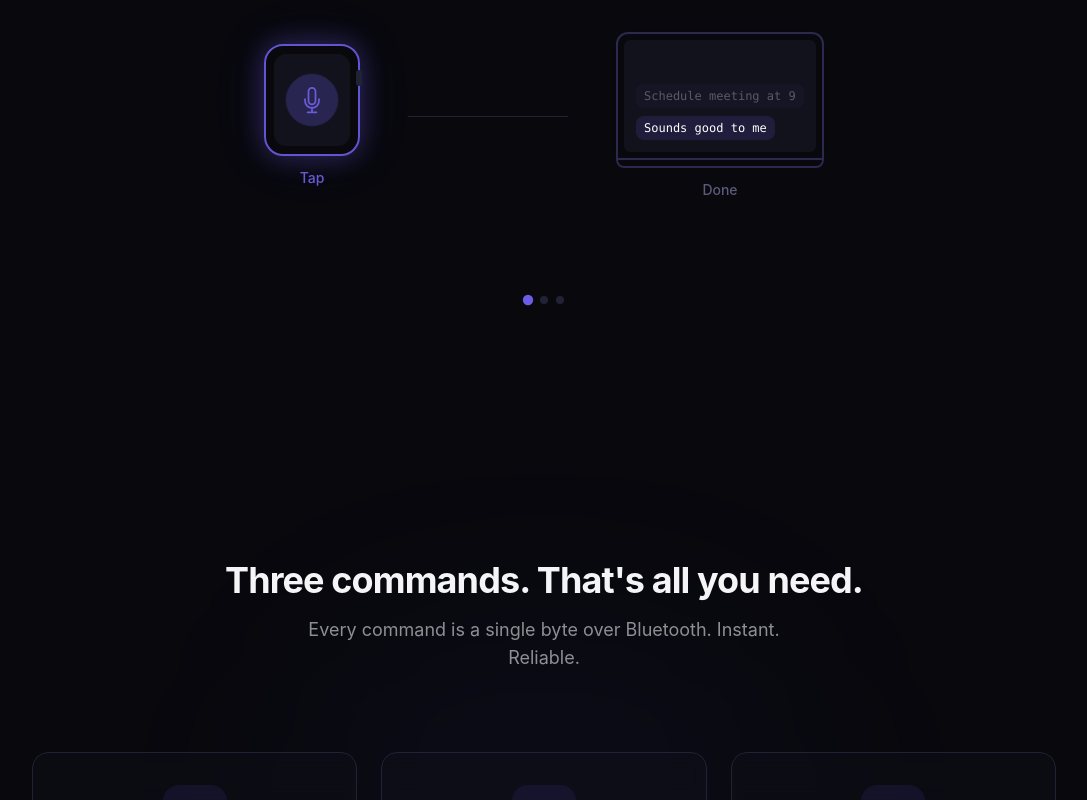
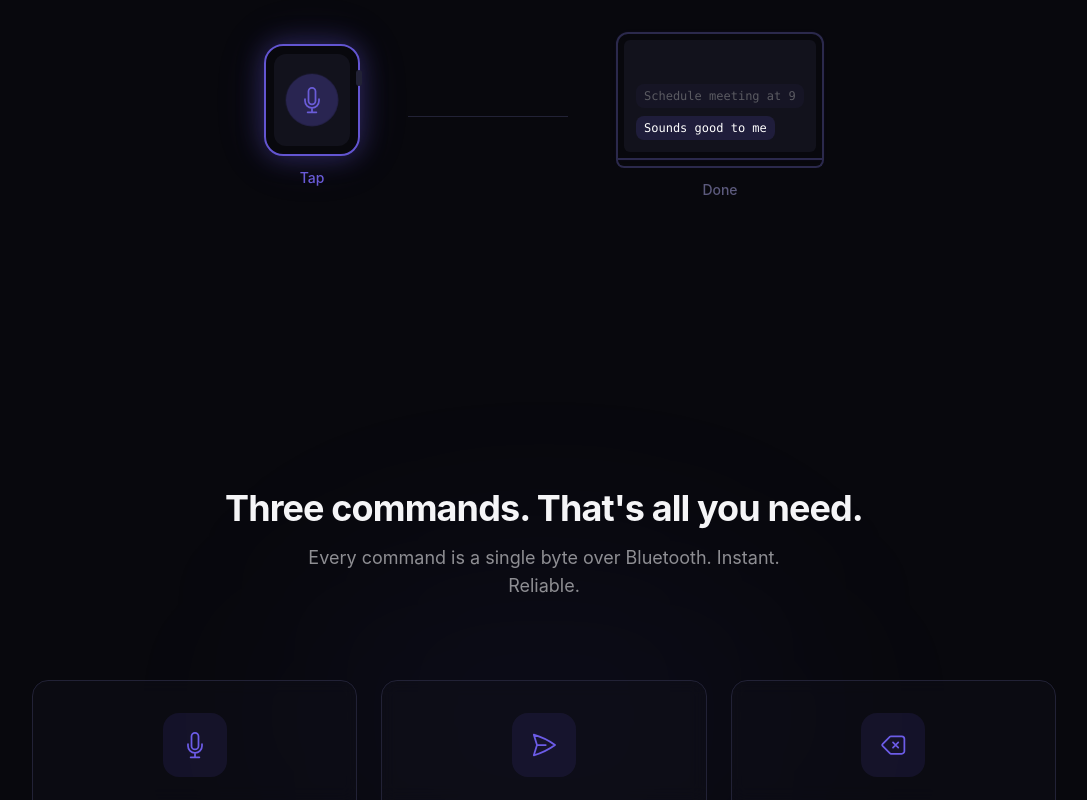
Before and after one commit to aleks-dolotin/wristvox-site, a React (Vite) app: page / in a window 1280 px wide. Shown: the part 1092-1892 px from the top of the page, without its empty margins (96-1183 px from the left). Built offline with nearby package versions, Linux system fonts and the light colour scheme.

Commit message:
Remove step indicator dots from How It Works animation

```diff
--- a/src/components/HowItWorks.tsx
+++ b/src/components/HowItWorks.tsx
@@ -71,7 +71,7 @@ export default function HowItWorks() {
         </div>
 
         {/* Animation */}
-        <div className="relative flex items-center justify-center gap-6 sm:gap-12 mb-16 py-8">
+        <div className="relative flex items-center justify-center gap-6 sm:gap-12 py-8">
 
           {/* Apple Watch */}
           <div className="flex flex-col items-center gap-3 shrink-0">
@@ -179,20 +179,6 @@ export default function HowItWorks() {
           </div>
         </div>
 
-        {/* Step indicators */}
-        <div className="flex justify-center gap-2">
-          {[0, 1, 2].map((i) => (
-            <button
-              key={i}
-              onClick={() => setPhase(i)}
-              className="w-2 h-2 rounded-full transition-all duration-300 cursor-pointer"
-              style={{
-                backgroundColor: phase === i ? '#6C5CE7' : '#222236',
-                transform: phase === i ? 'scale(1.3)' : 'scale(1)',
-              }}
-            />
-          ))}
-        </div>
       </div>
 
       <style>{`
```
